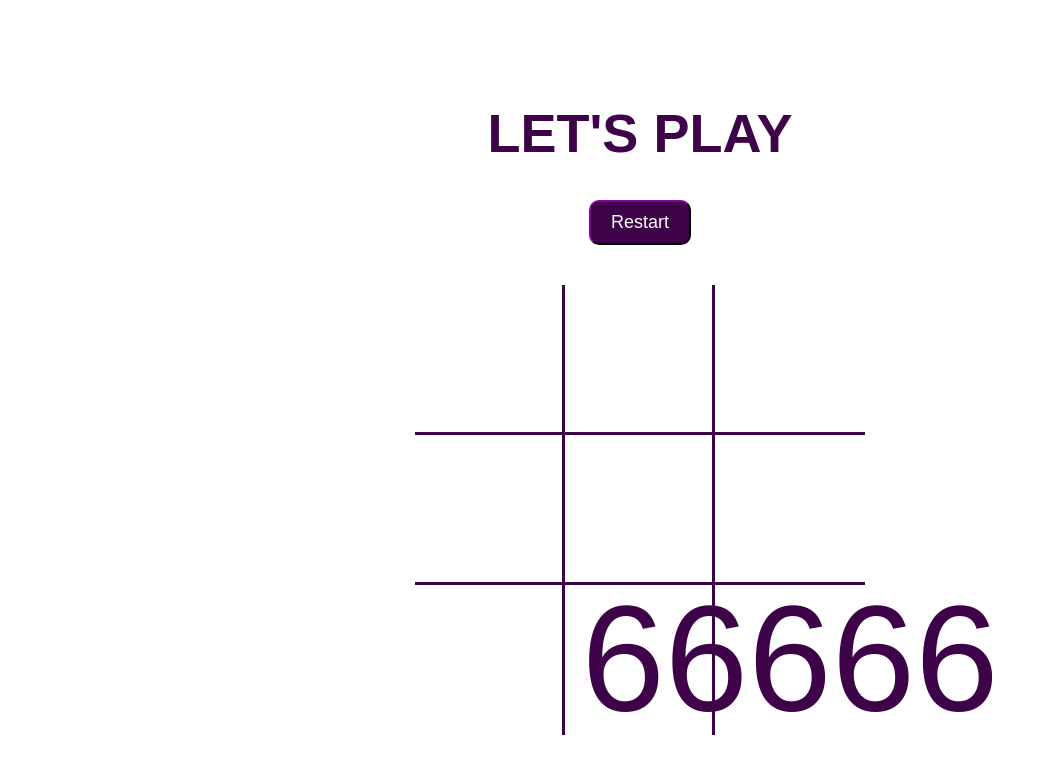
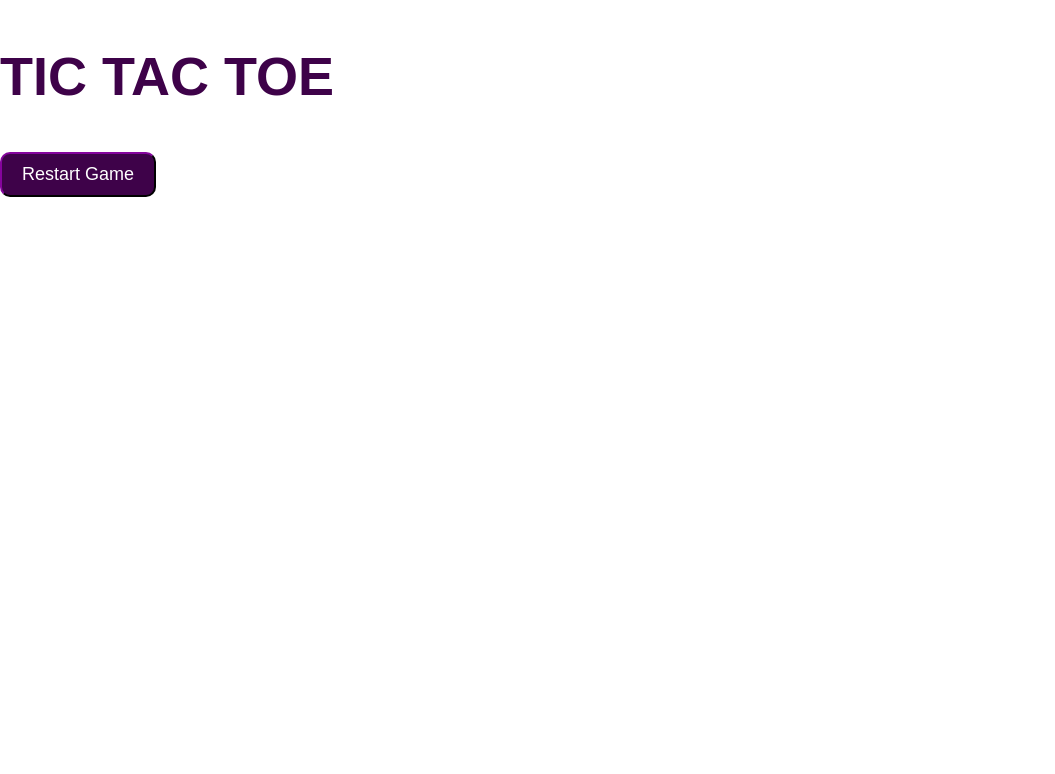
Before and after one commit to amichel23/skillspire-tic-tac-toe, a plain HTML site: page index.html in a window 1280 px wide. Shown: the whole page, without its empty margins (0-1055 px from the left). Drawn offline with Linux system fonts and the light colour scheme.

Commit message:
reset the html code

```diff
--- a/index.html
+++ b/index.html
@@ -9,21 +9,22 @@
 </head>
 <body>
 
-  <div class="container">
-    <h1 id="playText">Let's Play</h1>
-    <button id="restartBtn">Restart</button>
-    <div id="gameboard">
-      <div class="box box-border-right-bottom" id="0"></div>
-      <div class="box box-border-right-bottom" id="1"></div>
-      <div class="box box-border-bottom" id="2"></div>
-      <div class="box box-border-right-bottom" id="3"></div>
-      <div class="box box-border-right-bottom" id="4"></div>
-      <div class="box box-border-bottom" id="5"></div>
-      <div class="box box-border-right" id="6"></div>
-      <div class="box box-border-right" id="7"></div>
-      <div class="box" id="8">66666</div>
+  <section>
+    <h1 class="game--title">Tic Tac Toe</h1>
+    <div class="game--container">
+        <div data-cell-index="0" class="cell"></div>
+        <div data-cell-index="1" class="cell"></div>
+        <div data-cell-index="2" class="cell"></div>
+        <div data-cell-index="3" class="cell"></div>
+        <div data-cell-index="4" class="cell"></div>
+        <div data-cell-index="5" class="cell"></div>
+        <div data-cell-index="6" class="cell"></div>
+        <div data-cell-index="7" class="cell"></div>
+        <div data-cell-index="8" class="cell"></div>
     </div>
-  </div>
+    <h2 class="game--status"></h2>
+    <button class="game--restart">Restart Game</button>
+</section>
 
     <script src="script.js"></script>
 </body>
```
